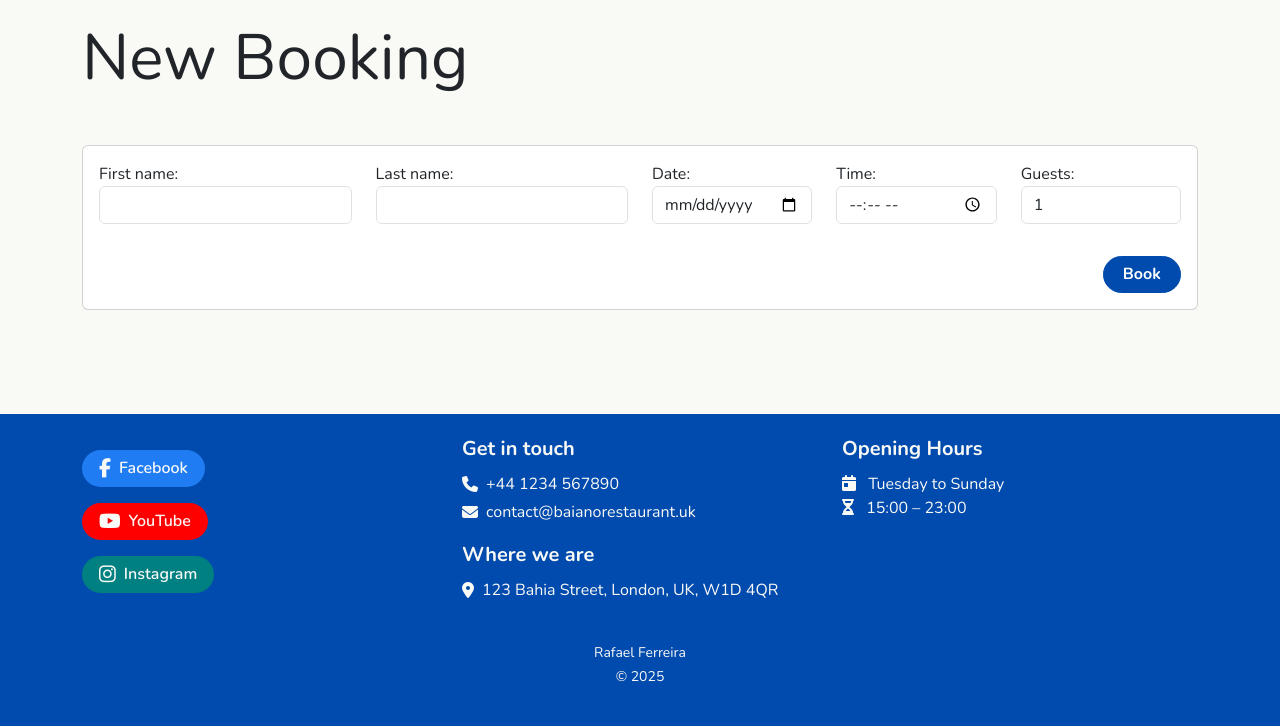
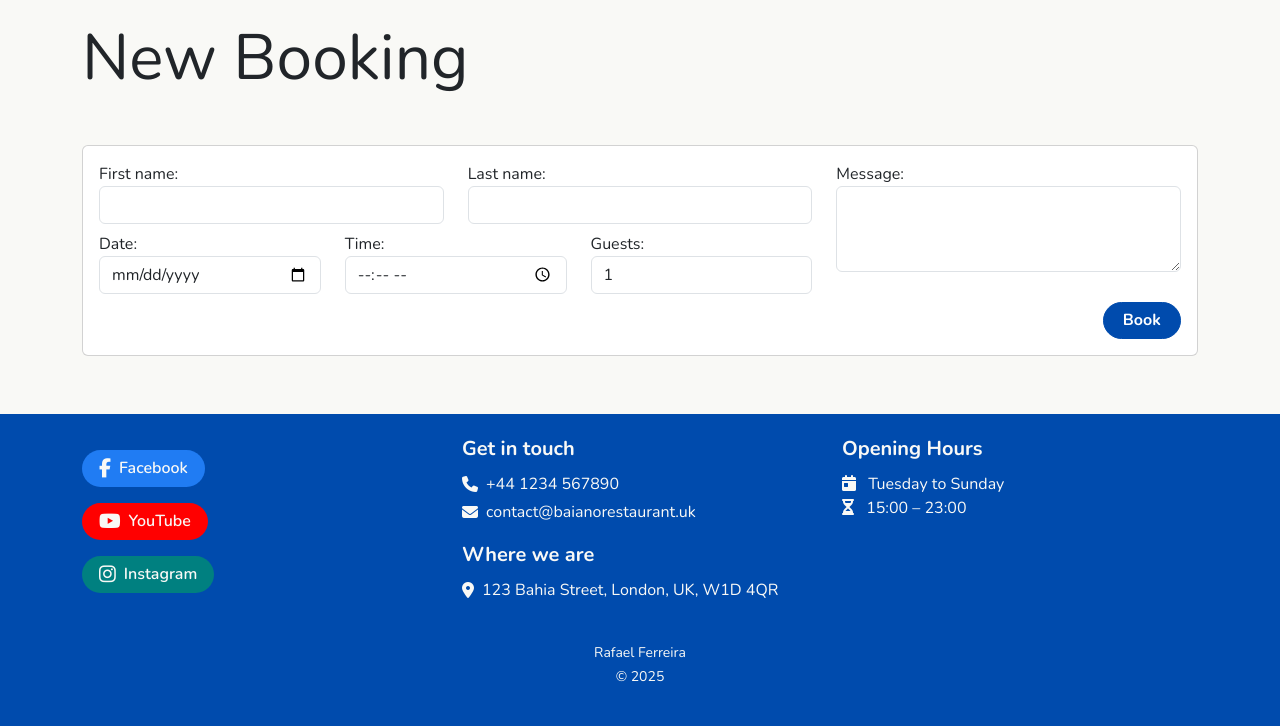
Before and after one commit to faelf/baiano, a Django app: page /bookings/new/ in a window 1280 px wide. Shown: the part 74-800 px from the top of the page. Run offline with Django 4.2, Linux system fonts and the light colour scheme; the visitor is signed in with stand-in values (Sample User, id 1); some libraries are stand-ins or nearby versions.

Commit message:
Add message field to the forms

```diff
--- a/restaurant/forms.py
+++ b/restaurant/forms.py
@@ -2,27 +2,37 @@ from allauth.account.forms import SignupForm
 from django import forms
 from .models import Reservations
 
+
 class CustomSignupForm(SignupForm):
-    first_name = forms.CharField(max_length=30, label='First Name', required=True)
-    last_name = forms.CharField(max_length=30, label='Last Name', required=True)
+    first_name = forms.CharField(max_length=30, label="First Name", required=True)
+    last_name = forms.CharField(max_length=30, label="Last Name", required=True)
 
-    field_order = ['first_name', 'last_name', 'username', 'email', 'password1', 'password2']
+    field_order = [
+        "first_name",
+        "last_name",
+        "username",
+        "email",
+        "password1",
+        "password2",
+    ]
 
     def save(self, request):
         user = super().save(request)
-        user.first_name = self.cleaned_data['first_name']
-        user.last_name = self.cleaned_data['last_name']
+        user.first_name = self.cleaned_data["first_name"]
+        user.last_name = self.cleaned_data["last_name"]
         user.save()
         return user
+
 
 class ReservationForm(forms.ModelForm):
     class Meta:
         model = Reservations
-        fields = ['first_name', 'last_name', 'date', 'time', 'guests']
+        fields = ["first_name", "last_name", "date", "time", "guests", "message"]
         widgets = {
-            'date': forms.DateInput(attrs={'type': 'date', 'class': 'form-control'}),
-            'time': forms.TimeInput(attrs={'type': 'time', 'class': 'form-control'}),
-            'first_name': forms.TextInput(attrs={'class': 'form-control'}),
-            'last_name': forms.TextInput(attrs={'class': 'form-control'}),
-            'guests': forms.NumberInput(attrs={'class': 'form-control', 'min': 1}),
+            "date": forms.DateInput(attrs={"type": "date", "class": "form-control"}),
+            "time": forms.TimeInput(attrs={"type": "time", "class": "form-control"}),
+            "first_name": forms.TextInput(attrs={"class": "form-control"}),
+            "last_name": forms.TextInput(attrs={"class": "form-control"}),
+            "guests": forms.NumberInput(attrs={"class": "form-control", "min": 1}),
+            "message": forms.Textarea(attrs={"class": "form-control", "rows": 3}),
         }
--- a/restaurant/templates/restaurant/reservation_form.html
+++ b/restaurant/templates/restaurant/reservation_form.html
@@ -11,13 +11,16 @@
     <p class="display-3">New Booking</p>
   </div>
 
-  <div class="card">
+  <div class="card mb-5">
     <div class="card-body">
       <form method="post">
         {% csrf_token %}
 
-        <div class="row mb-3">
-          <div class="col-md-3">
+        <div class="row">
+
+          <div class="col-12 col-lg-8">
+            <div class="row">
+              <div class="col-12 col-md-6 col-lg-6 mb-2">
                 {{ form.first_name.label_tag }}
                 {{ form.first_name }}
                 {% if form.first_name.errors %}
@@ -25,7 +28,7 @@
                 {% endif %}
               </div>
 
-          <div class="col-md-3">
+              <div class="col-12 col-md-6 col-lg-6 mb-2">
                 {{ form.last_name.label_tag }}
                 {{ form.last_name }}
                 {% if form.last_name.errors %}
@@ -33,7 +36,7 @@
                 {% endif %}
               </div>
 
-          <div class="col-md-2">
+              <div class="col-12 col-md-4 col-lg-4 mb-2">
                 {{ form.date.label_tag }}
                 {{ form.date }}
                 {% if form.date.errors %}
@@ -41,7 +44,7 @@
                 {% endif %}
               </div>
 
-          <div class="col-md-2">
+              <div class="col-12 col-md-4 col-lg-4 mb-2">
                 {{ form.time.label_tag }}
                 {{ form.time }}
                 {% if form.time.errors %}
@@ -49,16 +52,27 @@
                 {% endif %}
               </div>
 
-
-          <div class="col-md-2 mb-3">
+              <div class="col-12 col-md-4 col-lg-4 mb-2">
                 {{ form.guests.label_tag }}
                 {{ form.guests }}
                 {% if form.guests.errors %}
                 <div class="text-danger">{{ form.guests.errors }}</div>
                 {% endif %}
               </div>
+            </div>
+          </div>
+
+          <div class="col-12 col-lg-4">
+            {{ form.message.label_tag }}
+            {{ form.message }}
+            {% if form.message.errors %}
+            <div class="text-danger">{{ form.message.errors }}</div>
+            {% endif %}
+          </div>
 
         </div>
+
+
         <div class="d-flex justify-content-end">
           <button class="btn btn-primary" type="submit">Book</button>
         </div>
```
Also changed, not shown: restaurant/templates/restaurant/reservation_confirm_delete.html (+11 -3 lines), restaurant/templates/restaurant/reservations_list.html (+20 -11 lines). Lines whose indentation alone changed are shown as unchanged.
